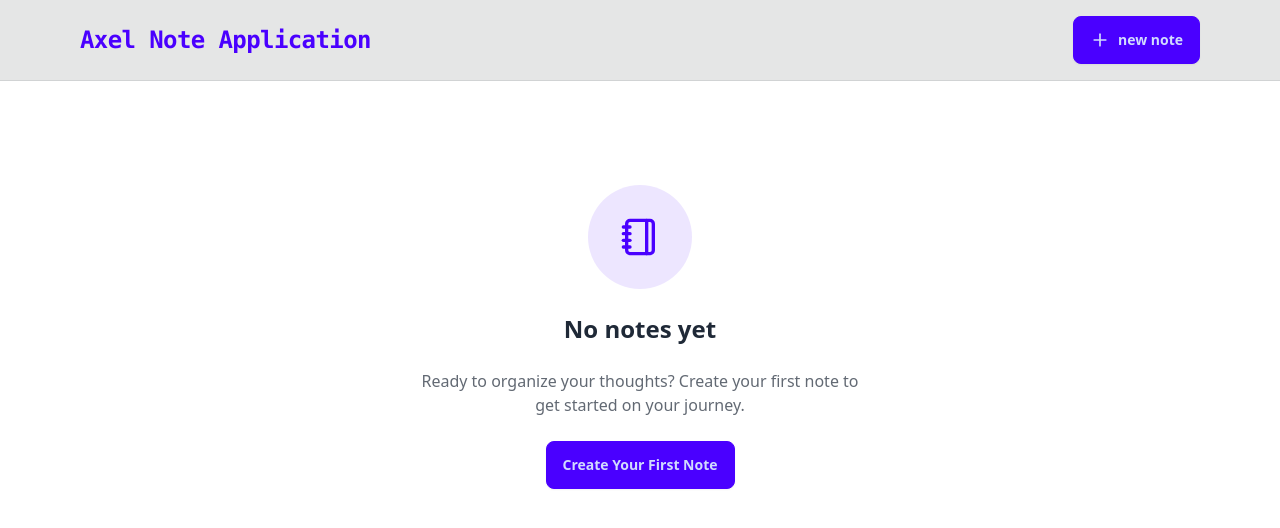
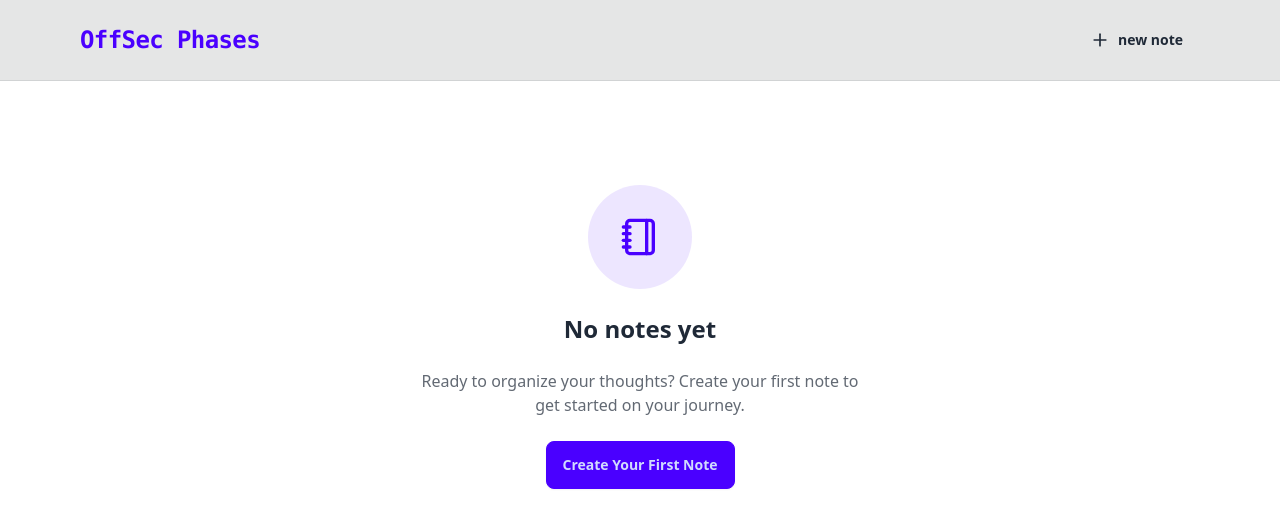
Before and after one commit to juniorpentester/MERN_TUTO, a React (Vite) app in the folder frontend/ToDos/: page / in a window 1280 px wide. Shown: the top 528 px of the page. Built offline with nearby package versions, Linux system fonts and the light colour scheme.

Commit message:
changing some colors

```diff
--- a/frontend/ToDos/src/components/Navbar.jsx
+++ b/frontend/ToDos/src/components/Navbar.jsx
@@ -8,11 +8,11 @@ const Navbar = () => {
       <div className="mx-auto max-w-6xl p-4">
         <div className="flex items-center justify-between">
           <h1 className="text-2xl font-bold text-primary font-mono tracking-tight">
-            Axel Note Application
+            OffSec Phases
           </h1>
 
           <div className="flex items-center gap-4">
-            <Link to={"/create"} className="btn btn-primary">
+            <Link to={"/create"} className="btn btn-ghost btn-primary">
               <PlusIcon className="size-5" />
               <span>new note</span>
             </Link>
```
